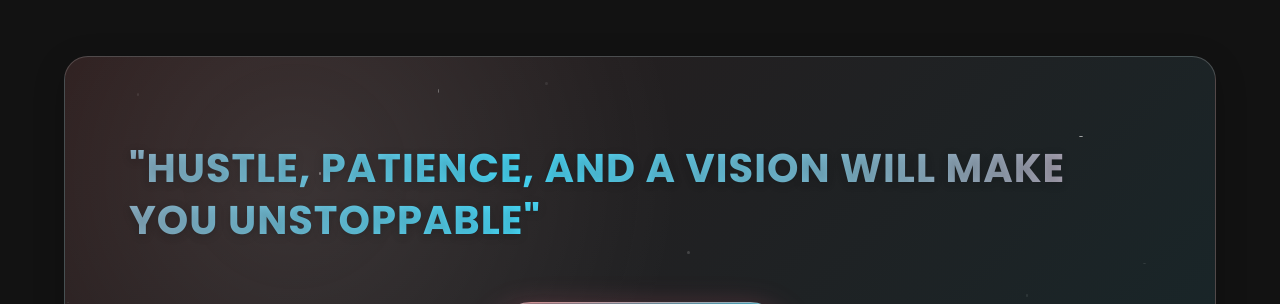
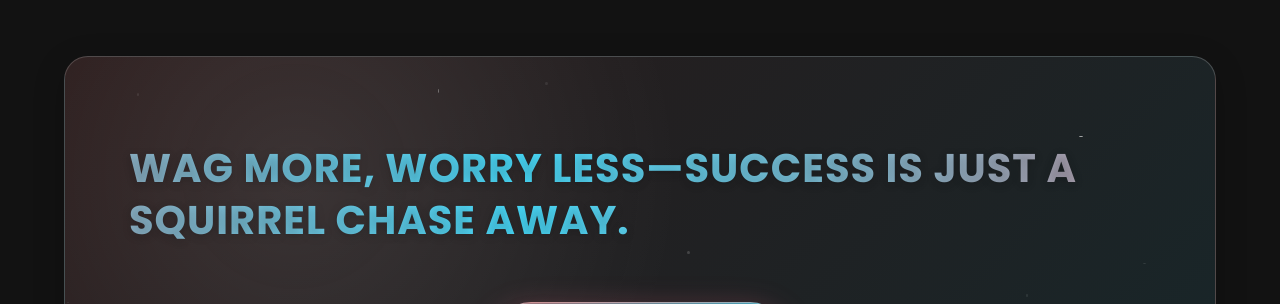
Before and after one commit to bhaveshchit/lehnlife, a React (Create React App) app: page / in a window 1280 px wide. Shown: the part 1380-1684 px from the top of the page. Built offline with nearby package versions, Linux system fonts and the light colour scheme.

Commit message:
added the links in navbar

```diff
--- a/src/pages/Home.jsx
+++ b/src/pages/Home.jsx
@@ -444,7 +444,7 @@ const Home = () => {
                 '100%': { backgroundPosition: '200% center' }
               }
             }}>
-              "HUSTLE, PATIENCE, AND A VISION WILL MAKE YOU UNSTOPPABLE"
+              Wag more, worry less—success is just a squirrel chase away.
             </Typography>
           </motion.div>
 
```
